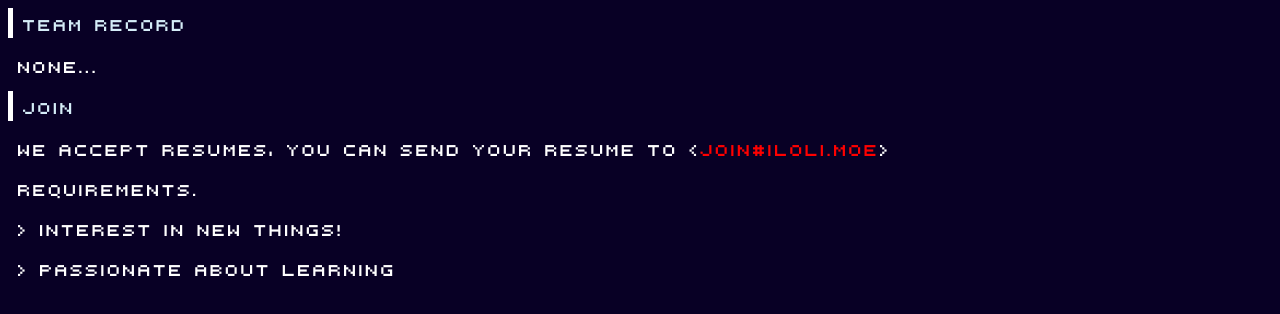
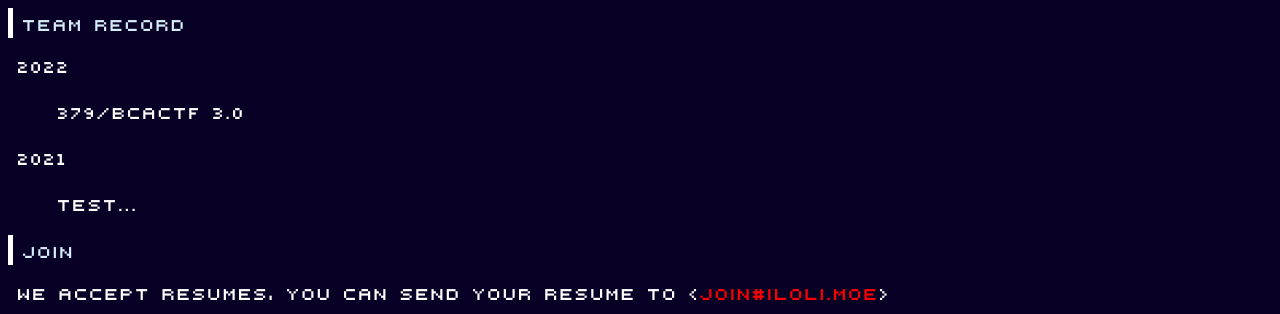
Before and after one commit to Gh0xE9/gh0xe9.github.io, a plain HTML site: page index.html in a window 1280 px wide. Shown: the part 460-774 px from the top of the page. Drawn offline with nearby package versions, Linux system fonts and the light colour scheme.

Commit message:
🦾Add new event rank

```diff
--- a/index.html
+++ b/index.html
@@ -36,7 +36,14 @@
           </div>
           <div class="team_record">
                <span class="title">Team Record</span>
-               <li>None...</li>
+               <li>2022</li>
+               <ol>
+                    <li>379/BCACTF 3.0</li>
+               </ol>
+               <li>2021</li>
+               <ol>
+                    <li>TEST...</li>
+               </ol>
           </div>
           <div class="team_join">
                <span class="title">Join</span>
```
